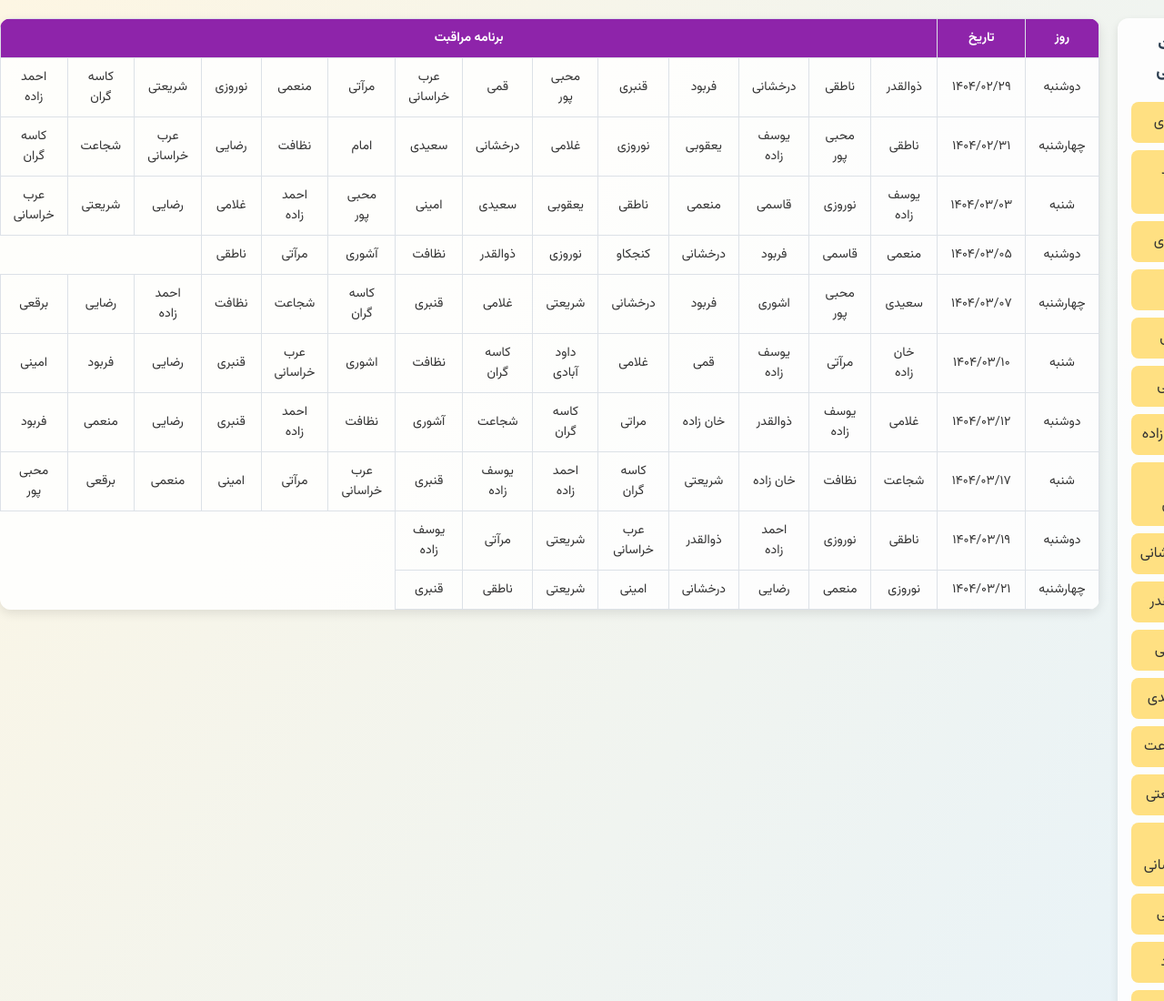
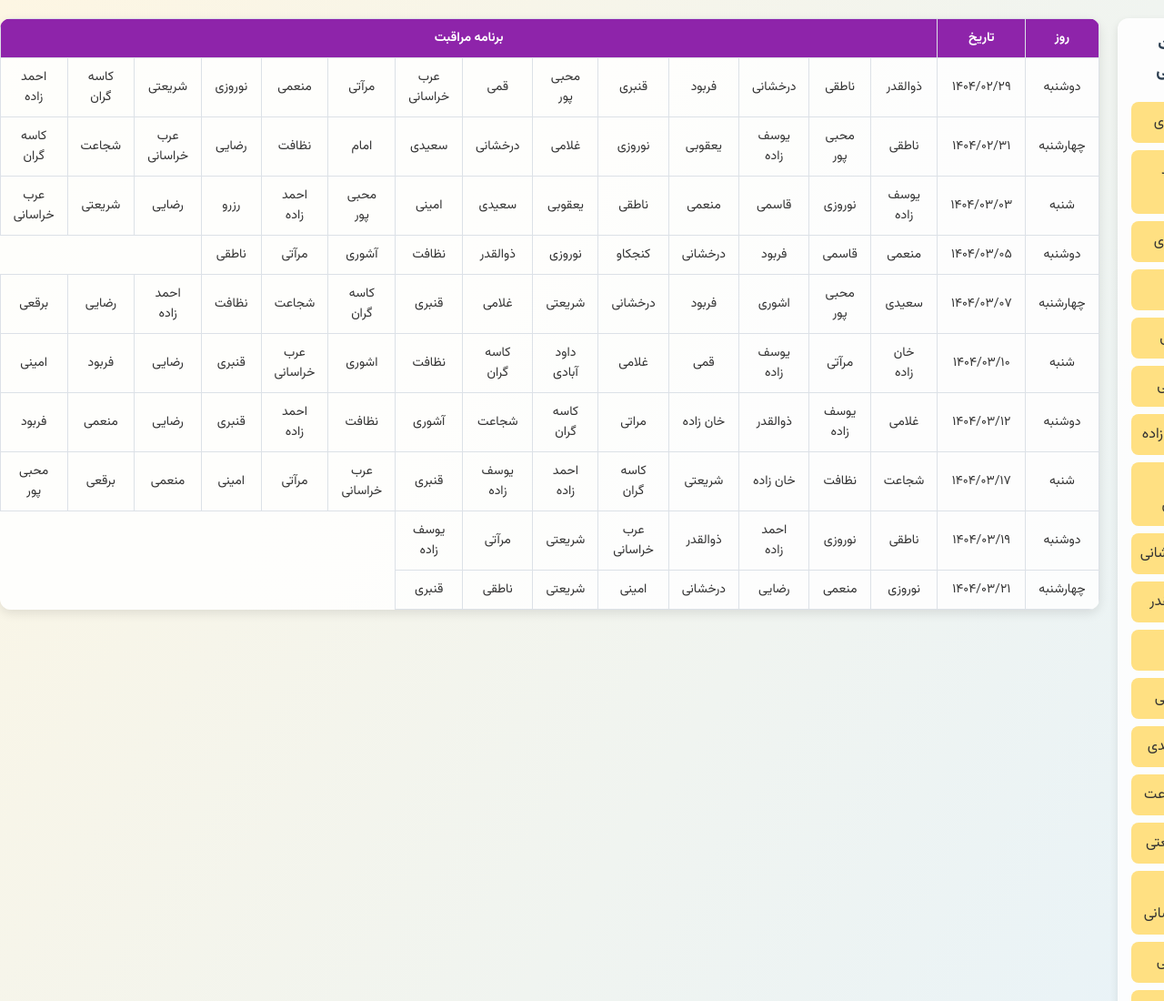
Before and after one commit to sadri7255/barname_moraghebat, a plain HTML site: page index.html in a window 1280 px wide. Shown: the top 1100 px of the page at 91% size. Drawn offline with Linux system fonts and the light colour scheme.

Commit message:
Update index.html
آقای غلامی تاریخ ۳وم تبدیل به رزرو

```diff
--- a/index.html
+++ b/index.html
@@ -100,7 +100,7 @@
   const data = [
     { day: 'دوشنبه', date: '۱۴۰۴/۰۲/۲۹', names: ['ذوالقدر','ناطقی','درخشانی','فربود','قنبری','محبی پور','قمی','عرب خراسانی','مرآتی','منعمی','نوروزی','شریعتی','کاسه گران','احمد زاده'] },
     { day: 'چهارشنبه', date: '۱۴۰۴/۰۲/۳۱', names: ['ناطقی','محبی پور','یوسف زاده','یعقوبی','نوروزی','غلامی','درخشانی','سعیدی','امام','نظافت','رضایی','عرب خراسانی','شجاعت','کاسه گران'] },
-    { day: 'شنبه', date: '۱۴۰۴/۰۳/۰۳', names: ['یوسف زاده','نوروزی','قاسمی','منعمی','ناطقی','یعقوبی','سعیدی','امینی','محبی پور','احمد زاده','غلامی','رضایی','شریعتی','عرب خراسانی'] },
+    { day: 'شنبه', date: '۱۴۰۴/۰۳/۰۳', names: ['یوسف زاده','نوروزی','قاسمی','منعمی','ناطقی','یعقوبی','سعیدی','امینی','محبی پور','احمد زاده','رزرو','رضایی','شریعتی','عرب خراسانی'] },
     { day: 'دوشنبه', date: '۱۴۰۴/۰۳/۰۵', names: ['منعمی','قاسمی','فربود','درخشانی','کنجکاو','نوروزی','ذوالقدر','نظافت','آشوری','مرآتی','ناطقی'] },
     { day: 'چهارشنبه', date: '۱۴۰۴/۰۳/۰۷', names: ['سعیدی','محبی پور','اشوری','فربود','درخشانی','شریعتی','غلامی','قنبری','کاسه گران','شجاعت','نظافت','احمد زاده','رضایی','برقعی'] },
     { day: 'شنبه', date: '۱۴۰۴/۰۳/۱۰', names: ['خان زاده','مرآتی','یوسف زاده','قمی','غلامی','داود آبادی','کاسه گران','نظافت','اشوری','عرب خراسانی','قنبری','رضایی','فربود','امینی'] },
```
